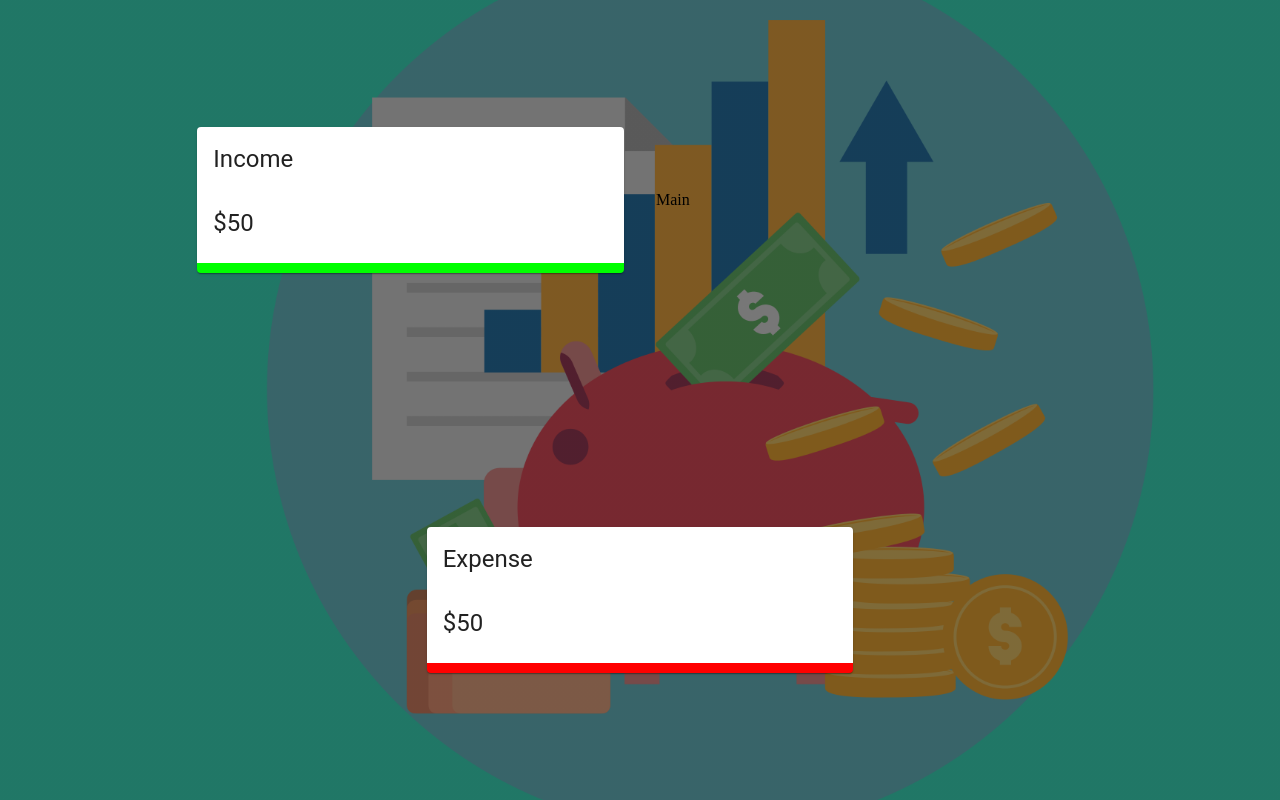
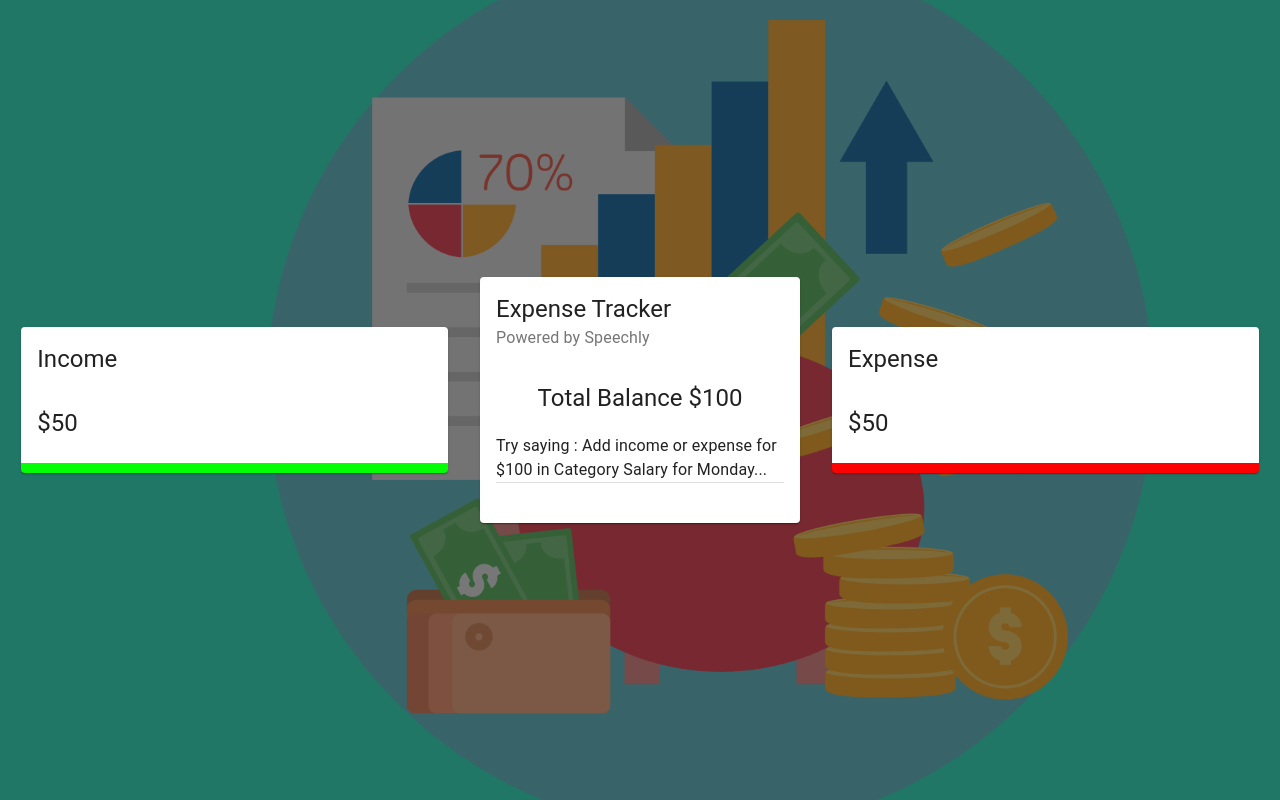
Before and after one commit to TheNewC0der-24/Expense-Tracker, a React (Create React App) app: page / in a window 1280 px wide. Built offline with nearby package versions, Linux system fonts and the light colour scheme.

Commit message:
import Main components

```diff
--- a/src/App.js
+++ b/src/App.js
@@ -3,24 +3,25 @@ import { Grid } from '@material-ui/core';
 import Details from './components/Details/Details';
 
 import useStyles from './appStyles';
+import Main from './components/Main/Main';
 
 const App = () => {
     const classes = useStyles();
 
     return (
         <div>
-            <Grid className={classes.grid} container spacing={0} alignItems="center" justify='center' style={{ height: '100vh' }} >
+            <Grid className={classes.grid} container spacing={0} alignItems="center" justifyContent='center' style={{ height: '100vh' }} >
                 <Grid item xs={12} sm={4} >
                     <Details title='Income' />
                 </Grid>
-                <Grid item xs={12} sm={4} >
-                    Main
+                <Grid item xs={12} sm={3} >
+                    <Main />
                 </Grid>
                 <Grid item xs={12} sm={4} >
                     <Details title='Expense' />
                 </Grid>
             </Grid>
-        </div>
+        </div >
     )
 }
 
```
